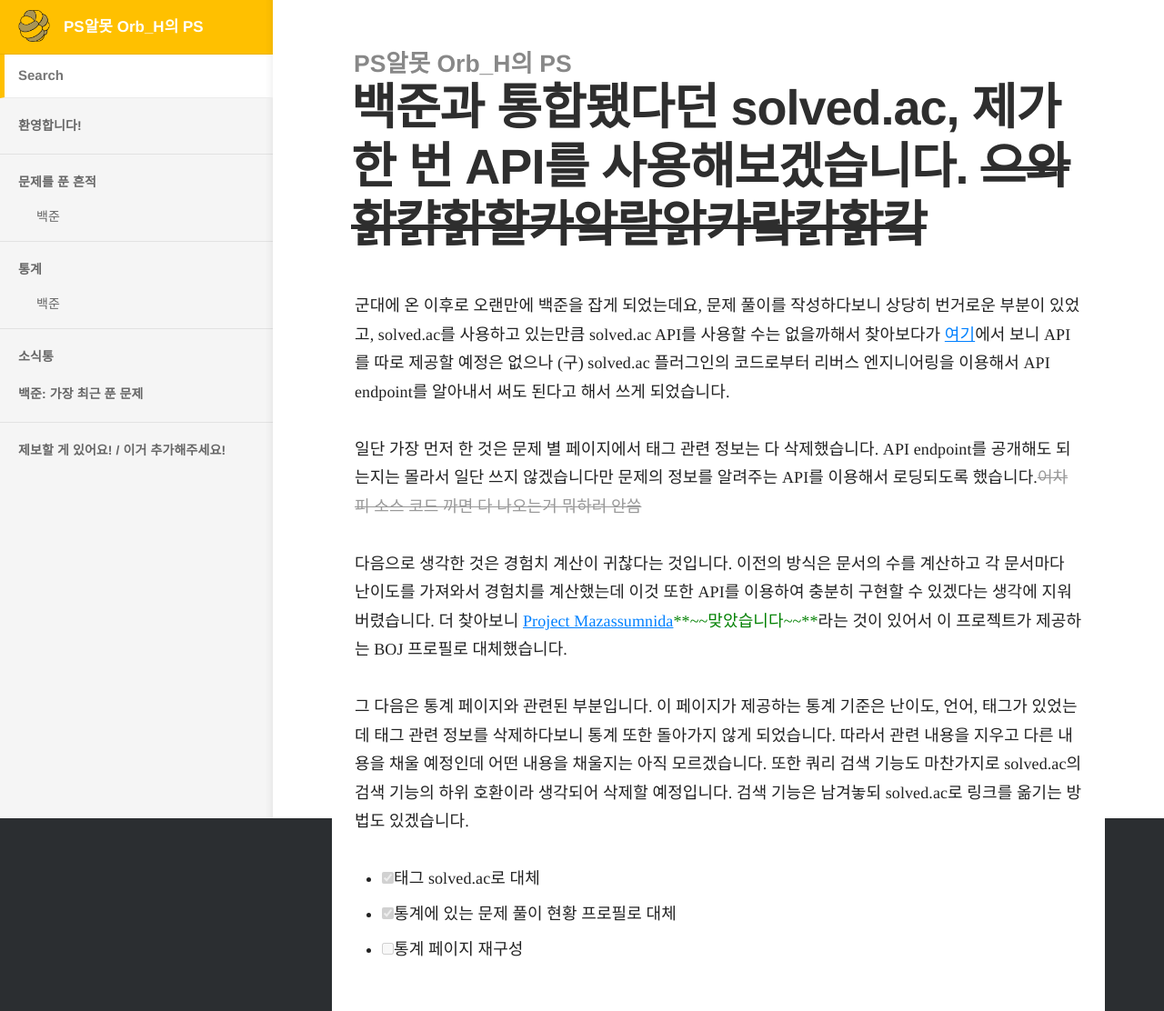
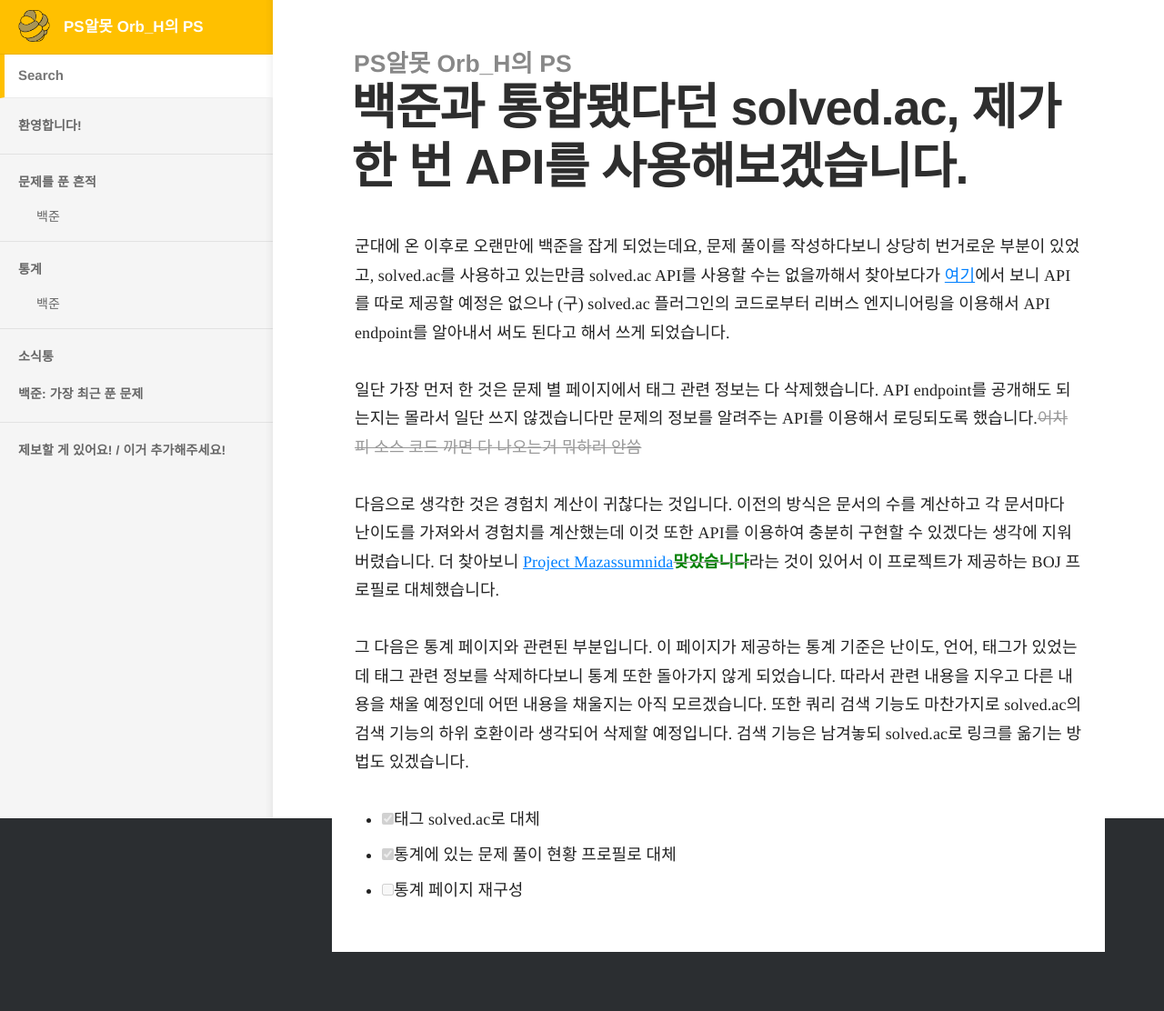
Before and after one commit to Orb-H/nojam, a Jekyll site: the page built from docs/_posts/2020-12-20-.md, in a window 1280 px wide. Shown: the whole page at 91% size. Built offline with Jekyll 4.4.1, drawn with Linux system fonts in a browser that asks for light colours; some web fonts are replaced; after the commit the page ends 1047 px from its top, so only the background shows below that.

Commit message:
Edit updates on 20-12-20

```diff
--- a/docs/_posts/2020-12-20-.md
+++ b/docs/_posts/2020-12-20-.md
@@ -1,5 +1,5 @@
 ---
-title: 백준과 통합됐다던 solved.ac, 제가 한 번 API를 사용해보겠습니다. <strike>으와핡캵핡할카앜랄앍카랔칽핡캌</strike>
+title: 백준과 통합됐다던 solved.ac, 제가 한 번 API를 사용해보겠습니다.
 type: major
 ---
 
@@ -7,7 +7,7 @@
 
 일단 가장 먼저 한 것은 문제 별 페이지에서 태그 관련 정보는 다 삭제했습니다. API endpoint를 공개해도 되는지는 몰라서 일단 쓰지 않겠습니다만 문제의 정보를 알려주는 API를 이용해서 로딩되도록 했습니다.~~어차피 소스 코드 까면 다 나오는거 뭐하러 안씀~~
 
-다음으로 생각한 것은 경험치 계산이 귀찮다는 것입니다. 이전의 방식은 문서의 수를 계산하고 각 문서마다 난이도를 가져와서 경험치를 계산했는데 이것 또한 API를 이용하여 충분히 구현할 수 있겠다는 생각에 지워버렸습니다. 더 찾아보니 [Project Mazassumnida](https://github.com/mazassumnida/mazassumnida)<font color="#008000">**~~맞았습니다~~**</font>라는 것이 있어서 이 프로젝트가 제공하는 BOJ 프로필로 대체했습니다.
+다음으로 생각한 것은 경험치 계산이 귀찮다는 것입니다. 이전의 방식은 문서의 수를 계산하고 각 문서마다 난이도를 가져와서 경험치를 계산했는데 이것 또한 API를 이용하여 충분히 구현할 수 있겠다는 생각에 지워버렸습니다. 더 찾아보니 [Project Mazassumnida](https://github.com/mazassumnida/mazassumnida)**~~<font color="#008000">맞았습니다</font>~~**라는 것이 있어서 이 프로젝트가 제공하는 BOJ 프로필로 대체했습니다.
 
 그 다음은 통계 페이지와 관련된 부분입니다. 이 페이지가 제공하는 통계 기준은 난이도, 언어, 태그가 있었는데 태그 관련 정보를 삭제하다보니 통계 또한 돌아가지 않게 되었습니다. 따라서 관련 내용을 지우고 다른 내용을 채울 예정인데 어떤 내용을 채울지는 아직 모르겠습니다. 또한 쿼리 검색 기능도 마찬가지로 solved.ac의 검색 기능의 하위 호환이라 생각되어 삭제할 예정입니다. 검색 기능은 남겨놓되 solved.ac로 링크를 옮기는 방법도 있겠습니다.
 
```
